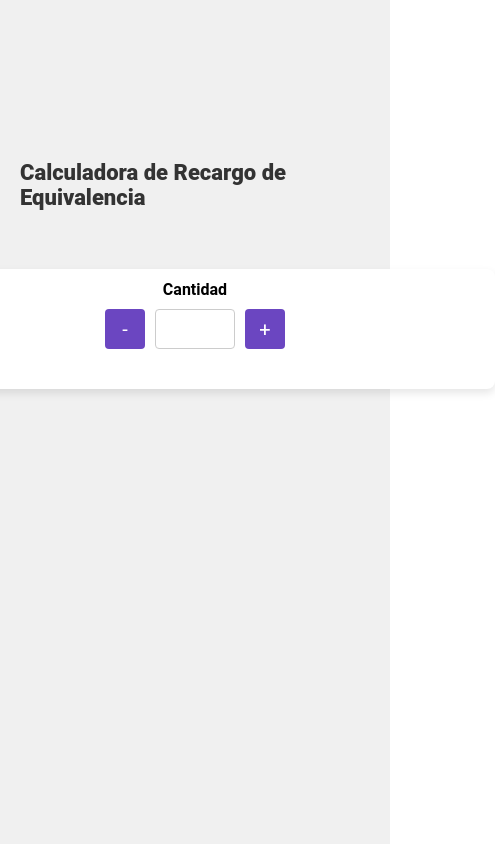
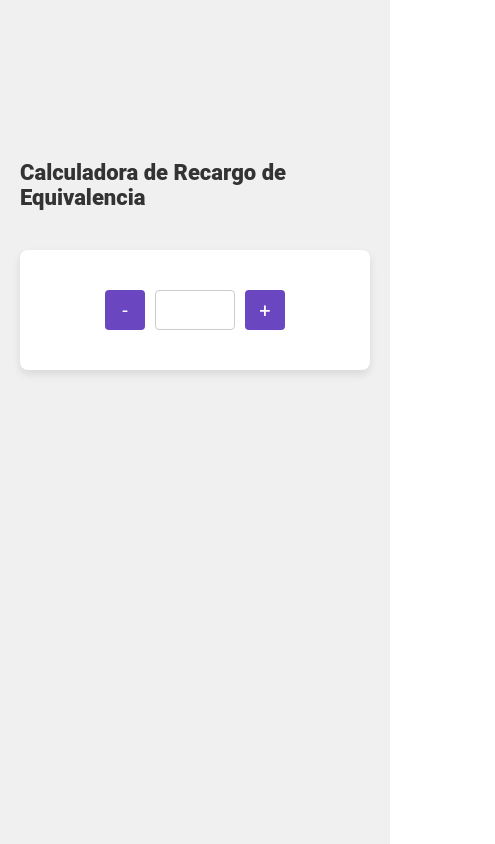
Before and after one commit to lujanbenita/carl-iker, a Next.js app: page /calculadora in a window 390 px wide. Shown: the whole page, 495 px wide, since content can reach past the window. Built offline with nearby package versions, Linux system fonts and the light colour scheme.

Commit message:
add responsive calculator page

```diff
--- a/pages/calculadora.js
+++ b/pages/calculadora.js
@@ -4,7 +4,7 @@ const copyToClipboard = value => {
 	navigator.clipboard
 		.writeText(value.toString())
 		.then(() => {
-			console.log("Copied to clipboard:", value);
+			//console.log("Copied to clipboard:", value);
 		})
 		.catch(err => {
 			console.error("Failed to copy:", err);
--- a/styles/index.scss
+++ b/styles/index.scss
@@ -245,11 +245,22 @@ button {
 
 	.result {
 		display: flex;
+		gap: 0;
 		align-items: center;
+
+		@media (width <= 585px) {
+			gap: 18px;
+		}
 	}
 
 	.result-without-iva.result {
 		flex-direction: row-reverse;
+		gap: 0;
+
+		@media (width <= 585px) {
+			flex-direction: row;
+			gap: 18px;
+		}
 	}
 
 	h3 {
@@ -261,6 +272,13 @@ button {
 		display: flex;
 		flex-direction: column;
 		padding: 0 10px;
+	}
+
+	@media (width <= 585px) {
+		flex-direction: column;
+		align-items: center;
+		justify-content: center;
+		min-width: 100%;
 	}
 }
 
@@ -316,6 +334,10 @@ button {
 	position: relative;
 	top: 50px;
 	font-weight: 600;
+
+	@media (width <= 585px) {
+		display: none;
+	}
 }
 
 .total-price {
```
